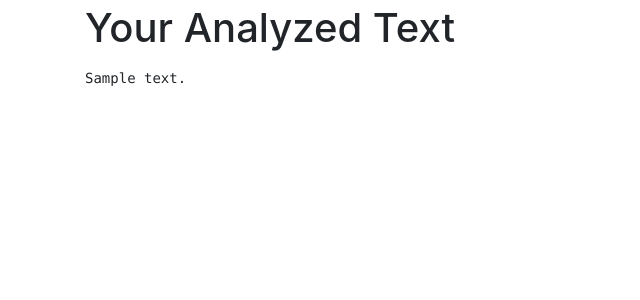
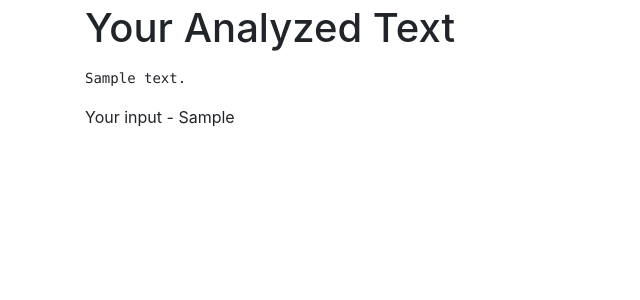
Before and after one commit to deepak12987/Djangobased-template, a Django app: template templates/analyze.html in a window 1280 px wide. Shown: the part 135-435 px from the top of the page, without its empty margins (0-640 px from the left). Run offline with Django 3.2, Linux system fonts and the light colour scheme; the template is opened without the code that fills it: most values are stand-ins (such as "Sample title", 1, 10 or a date in 2020); some libraries are stand-ins or nearby versions.

Commit message:
Add files via upload

```diff
--- a/firstpage/views.py
+++ b/firstpage/views.py
@@ -5,6 +5,7 @@ def index(request):
     return render(request,'one.html')
 def analysis(request):
     djtext = request.POST.get("text","default")
+    djtext1 = djtext
     resp = request.POST.get("removepunc","off")
     uppe = request.POST.get("uppercase","off")
     newline = request.POST.get("removenewline","off")
@@ -41,7 +42,7 @@ def analysis(request):
             else:
                 analyzed += char
         djtext = analyzed
-        params = {'analyzed_text':analyzed}
+    params = {'analyzed_text':analyzed,'Your_input':djtext1}
 
 
     if resp != "on" and extraspace != "on"  and newline != "on" and uppe != "on":
--- a/templates/analyze.html
+++ b/templates/analyze.html
@@ -49,8 +49,8 @@
 <p>
   <pre>{{ analyzed_text }}</pre>
 
-
 </p>
+<p>Your input - {{Your_input}}</p>
 </div>
 
 
```
